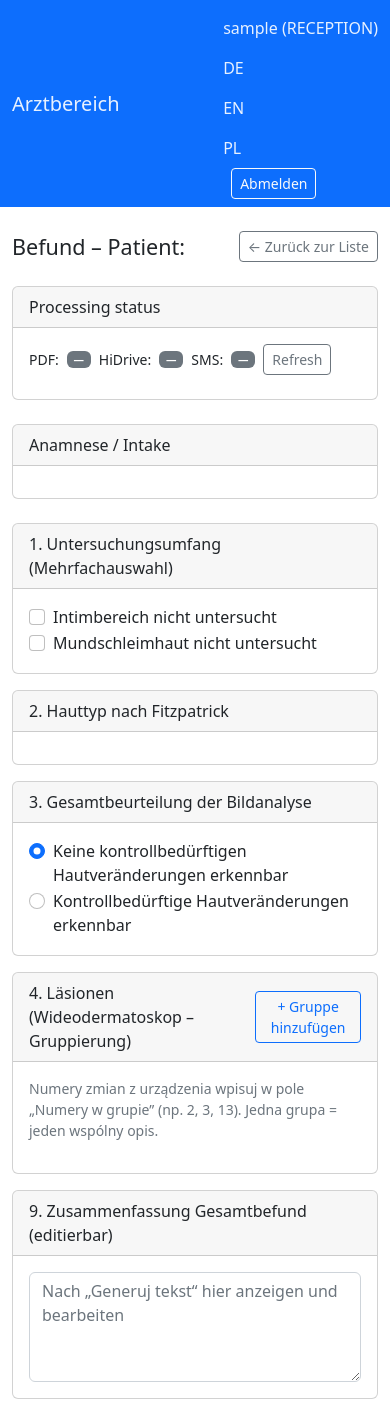
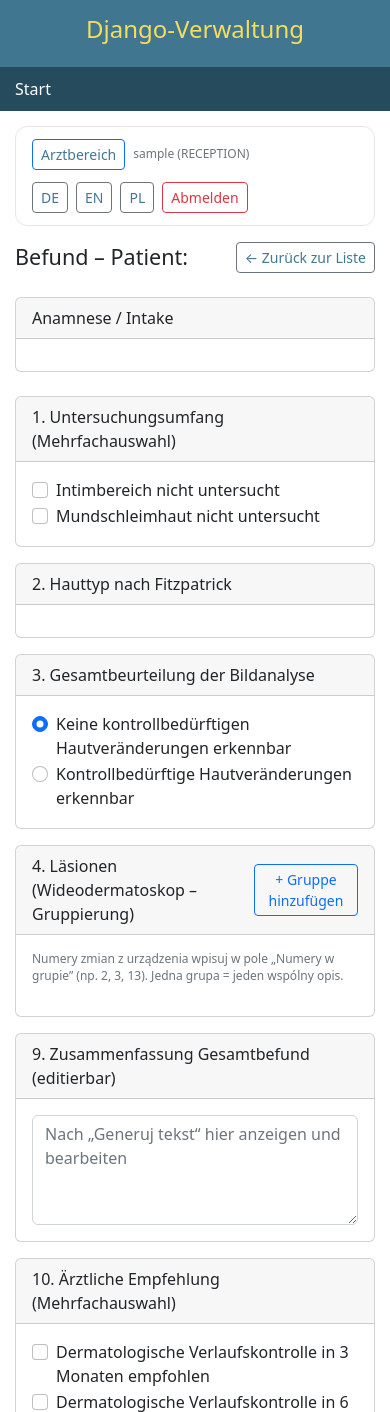
Before and after one commit to piotrpopiolek/cogitomedic, a Django app: template templates/doctor/detail.html in a window 390 px wide. Shown: the top 1412 px of the page. Run offline with Django 5.2, Linux system fonts and the light colour scheme; the template is opened without the code that fills it, so the values that code supplies are empty; the visitor is signed in with stand-in values (Sample User, id 1).

Commit message:
Enhance StaffUserAdmin and doctor views with role-based permissions and UI improvements
- Updated `StaffUserAdmin` to include an edit link and role-based permission checks for ADMIN users, enhancing access control.
- Introduced a new `_render_doctor` function to streamline rendering of doctor templates with admin context.
- Refactored doctor views to utilize the new rendering function, improving code consistency and readability.
- Enhanced the doctor base template with a responsive toolbar and improved navigation elements for better user experience.
- Updated various doctor templates to align with the new structure, ensuring a cohesive design across the application.

```diff
--- a/templates/doctor/base.html
+++ b/templates/doctor/base.html
@@ -1,35 +1,53 @@
-<!DOCTYPE html>
-<html lang="{% if lang == 'pl' %}pl{% elif lang == 'en' %}en{% else %}de{% endif %}">
-<head>
-  <meta charset="utf-8" />
-  <meta name="viewport" content="width=device-width, initial-scale=1" />
-  <title>{% block title %}{% if ui %}{{ ui.area_name }}{% else %}Arztbereich{% endif %}{% endblock %} – CogitoMedica</title>
+{% extends "admin/base_site.html" %}
+
+{% block title %}{% if ui %}{{ ui.area_name }}{% else %}Arztbereich{% endif %} – CogitoMedica{% endblock %}
+
+{% block extrahead %}
+  {{ block.super }}
   <link href="https://cdn.jsdelivr.net/npm/bootstrap@5.2.3/dist/css/bootstrap.min.css" rel="stylesheet" />
   <style>
-    .nav-doctor { background: #0d6efd; }
-    .nav-doctor .navbar-brand, .nav-doctor .nav-link { color: rgba(255,255,255,.9); }
-    .nav-doctor .nav-link:hover { color: #fff; }
+    .doctor-toolbar {
+      background: #ffffff;
+      border: 1px solid #e5e7eb;
+      border-radius: 0.75rem;
+      padding: 0.75rem 1rem;
+      margin-bottom: 1rem;
+      display: flex;
+      justify-content: space-between;
+      align-items: center;
+      gap: 0.75rem;
+      flex-wrap: wrap;
+    }
+    .doctor-links {
+      display: flex;
+      gap: 0.5rem;
+      align-items: center;
+      flex-wrap: wrap;
+    }
     .status-badge { font-size: 0.75rem; }
   </style>
-  {% block extrahead %}{% endblock %}
-</head>
-<body>
-  <nav class="navbar navbar-expand-lg nav-doctor">
-    <div class="container-fluid">
-      <a class="navbar-brand" href="{% url 'doctor-list' %}">{% if ui %}{{ ui.area_name }}{% else %}Arztbereich{% endif %}</a>
-      <div class="navbar-nav ms-auto">
-        <span class="nav-link">{{ user.username }} ({{ user.role }})</span>
-        <a class="nav-link" href="{% url 'doctor-list' %}?lang=de">{% if ui %}{{ ui.lang_de }}{% else %}DE{% endif %}</a>
-        <a class="nav-link" href="{% url 'doctor-list' %}?lang=en">{% if ui %}{{ ui.lang_en }}{% else %}EN{% endif %}</a>
-        <a class="nav-link" href="{% url 'doctor-list' %}?lang=pl">{% if ui %}{{ ui.lang_pl }}{% else %}PL{% endif %}</a>
-        <form method="post" action="{% url 'doctor-logout' %}" class="d-inline">{% csrf_token %}<button type="submit" class="btn btn-outline-light btn-sm ms-2">{% if ui %}{{ ui.logout }}{% else %}Abmelden{% endif %}</button></form>
-      </div>
+  {% block doctor_extrahead %}{% endblock %}
+{% endblock %}
+
+{% block content %}
+  <div class="doctor-toolbar">
+    <div class="doctor-links">
+      <a class="btn btn-sm btn-outline-primary" href="{% url 'doctor-list' %}">
+        {% if ui %}{{ ui.area_name }}{% else %}Arztbereich{% endif %}
+      </a>
+      <span class="text-muted small">{{ user.username }}{% if user.role %} ({{ user.role }}){% endif %}</span>
     </div>
-  </nav>
-  <main class="container-fluid py-4">
-    {% block content %}{% endblock %}
-  </main>
+    <div class="doctor-links">
+      <a class="btn btn-sm btn-outline-secondary" href="{% url 'doctor-list' %}?lang=de">{% if ui %}{{ ui.lang_de }}{% else %}DE{% endif %}</a>
+      <a class="btn btn-sm btn-outline-secondary" href="{% url 'doctor-list' %}?lang=en">{% if ui %}{{ ui.lang_en }}{% else %}EN{% endif %}</a>
+      <a class="btn btn-sm btn-outline-secondary" href="{% url 'doctor-list' %}?lang=pl">{% if ui %}{{ ui.lang_pl }}{% else %}PL{% endif %}</a>
+      <form method="post" action="{% url 'doctor-logout' %}" class="d-inline">
+        {% csrf_token %}
+        <button type="submit" class="btn btn-sm btn-outline-danger">{% if ui %}{{ ui.logout }}{% else %}Abmelden{% endif %}</button>
+      </form>
+    </div>
+  </div>
+  {% block content_inner %}{% endblock %}
   <script src="https://cdn.jsdelivr.net/npm/bootstrap@5.2.3/dist/js/bootstrap.bundle.min.js"></script>
   {% block extrajs %}{% endblock %}
-</body>
-</html>
+{% endblock %}
--- a/templates/doctor/detail.html
+++ b/templates/doctor/detail.html
@@ -1,30 +1,16 @@
 {% extends "doctor/base.html" %}
 {% load static %}
 {% block title %}Befund – Dokument {{ document_id|truncatechars:8 }}{% endblock %}
-{% block extrahead %}
+{% block doctor_extrahead %}
 {{ panel_data|json_script:"doctor-panel-data" }}
 {% endblock %}
-{% block content %}
+{% block content_inner %}
 <div class="d-flex justify-content-between align-items-center mb-4">
   <h1 class="h4 mb-0">Befund – {% if ui %}{{ ui.patient_label }}{% else %}Patient{% endif %}: <span id="patient-name"></span></h1>
   <a href="{% url 'doctor-list' %}" class="btn btn-outline-secondary btn-sm">{% if ui %}{{ ui.back_to_list }}{% else %}← Zurück zur Liste{% endif %}</a>
 </div>
 
 <div id="alert-placeholder"></div>
-
-<section class="card mb-4">
-  <div class="card-header">{% if ui %}{{ ui.table_status }}{% else %}Processing status{% endif %}</div>
-  <div class="card-body small">
-    <div class="d-flex gap-2 flex-wrap align-items-center mb-2">
-      <span>PDF:</span><span id="status-pdf" class="badge bg-secondary">—</span>
-      <span>HiDrive:</span><span id="status-hidrive" class="badge bg-secondary">—</span>
-      <span>SMS:</span><span id="status-sms" class="badge bg-secondary">—</span>
-      <button type="button" id="btn-refresh-status" class="btn btn-outline-secondary btn-sm">{% if ui %}{{ ui.btn_refresh_status|default:"Refresh" }}{% else %}Refresh{% endif %}</button>
-      <button type="button" id="btn-retry-processing" class="btn btn-outline-danger btn-sm d-none">{% if ui %}{{ ui.btn_retry_processing|default:"Retry" }}{% else %}Retry{% endif %}</button>
-    </div>
-    <div id="processing-error" class="text-danger d-none"></div>
-  </div>
-</section>
 
 <!-- Intake summary (read-only) -->
 <section class="card mb-4">
--- a/templates/doctor/error.html
+++ b/templates/doctor/error.html
@@ -1,6 +1,6 @@
 {% extends "doctor/base.html" %}
 {% block title %}{% if lang == 'pl' %}Błąd{% elif lang == 'en' %}Error{% else %}Fehler{% endif %}{% endblock %}
-{% block content %}
+{% block content_inner %}
 <div class="alert alert-danger">{{ message }}</div>
 <a href="{% url 'doctor-list' %}" class="btn btn-primary">{% if ui %}{{ ui.back_to_list }}{% else %}Zurück zur Liste{% endif %}</a>
 {% endblock %}
--- a/templates/doctor/list.html
+++ b/templates/doctor/list.html
@@ -1,6 +1,6 @@
 {% extends "doctor/base.html" %}
 {% block title %}{% if ui %}{{ ui.list_title }}{% else %}Dokumente – Work Queue{% endif %}{% endblock %}
-{% block content %}
+{% block content_inner %}
 <h1 class="h4 mb-4">{% if ui %}{{ ui.list_title }}{% else %}Medizinische Dokumente (Work Queue){% endif %}</h1>
 
 <form method="get" class="row g-3 mb-4">
```
Also changed, not shown: apps/users/admin.py (+33 -1 lines), cogitomedica/doctor_views.py (+72 -8 lines).
